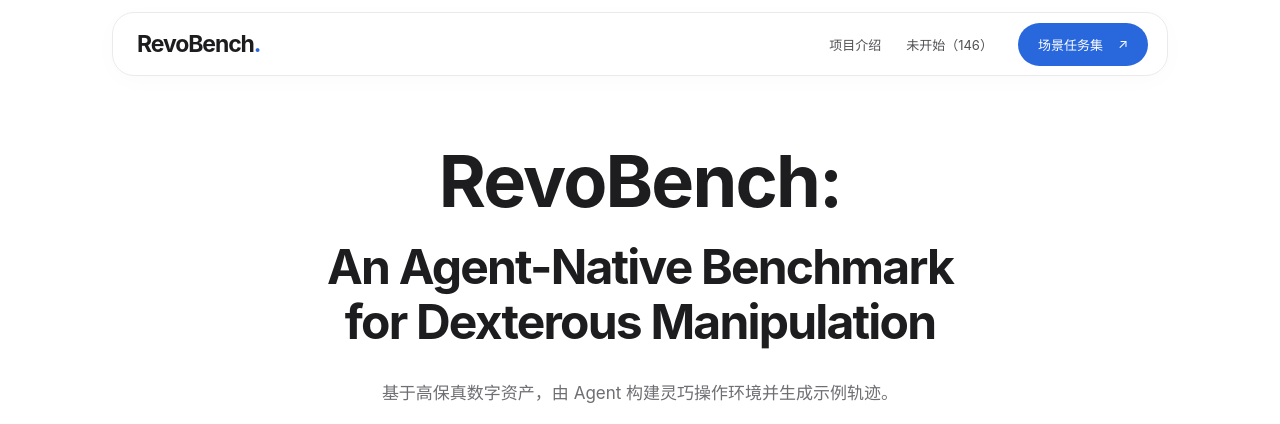
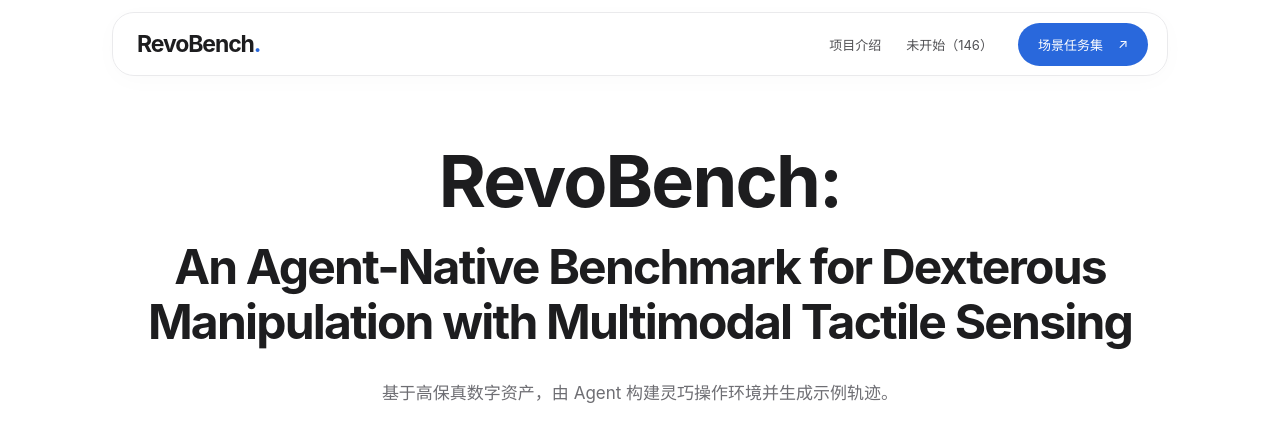
Before and after one commit to DavidLXu/RevoBench-Web, a plain HTML site: page index.html in a window 1280 px wide. Shown: the top 424 px of the page. Drawn offline with Linux system fonts and the light colour scheme.

Commit message:
Highlight multimodal tactile sensing in the RevoBench title

```diff
--- a/index.html
+++ b/index.html
@@ -2,7 +2,7 @@
 <html lang="zh-CN">
 <head>
 <meta charset="utf-8"><meta name="viewport" content="width=device-width,initial-scale=1">
-<title>RevoBench: An Agent-Native Benchmark for Dexterous Manipulation</title>
+<title>RevoBench: An Agent-Native Benchmark for Dexterous Manipulation with Multimodal Tactile Sensing</title>
 <meta name="description" content="RevoBench 基于高保真数字资产，由 Agent 构建灵巧操作环境并生成示例轨迹，用于任务验证与动作诊断。">
 <meta name="theme-color" content="#ffffff">
 <link rel="stylesheet" href="./style.css?v=20261103-second50-modes-metrics"><script src="./app.js?v=20261125-accepted" defer></script>
@@ -11,7 +11,7 @@
 <header class="nav-shell"><nav class="nav" aria-label="主导航"><a class="brand" href="#top">RevoBench<span class="brand-dot">.</span></a><div class="nav-links"><a href="#about">项目介绍</a><a class="pending-nav" href="#not-started" data-task-status="not_started">未开始（146）</a><a class="pill primary" href="#tasks">场景任务集 <span aria-hidden="true">↗</span></a></div></nav></header>
 <main id="top">
 <section class="hero wrap">
-<h1 class="project-title"><span class="project-name">RevoBench:</span> <span class="project-subtitle">An Agent-Native Benchmark for Dexterous Manipulation</span></h1>
+<h1 class="project-title"><span class="project-name">RevoBench:</span> <span class="project-subtitle">An Agent-Native Benchmark for Dexterous Manipulation with Multimodal Tactile Sensing</span></h1>
 <p class="hero-description">基于高保真数字资产，由 Agent 构建灵巧操作环境并生成示例轨迹。</p>
 <div class="hero-stage"><video id="hero-video" muted loop playsinline preload="metadata" poster="./media/carry_dutch_oven--demo--1p5x.jpg" aria-label="双手搬双耳锅仿真演示"><source src="./media/carry_dutch_oven--demo--1p5x.mp4" type="video/mp4"></video><div class="hero-caption"><div><span class="tiny-label">示例轨迹</span><strong>双手搬双耳锅</strong><span>1.5 倍速</span></div><button class="round-button" id="hero-toggle" aria-label="播放首页演示"><span aria-hidden="true">▶</span></button></div></div>
 <div class="hero-meta" id="hero-meta"><span>175 项操作任务</span><span>30 段仿真视频</span><span>22 条验收参考轨迹</span></div>
```
Also changed, not shown: 1 other file.
